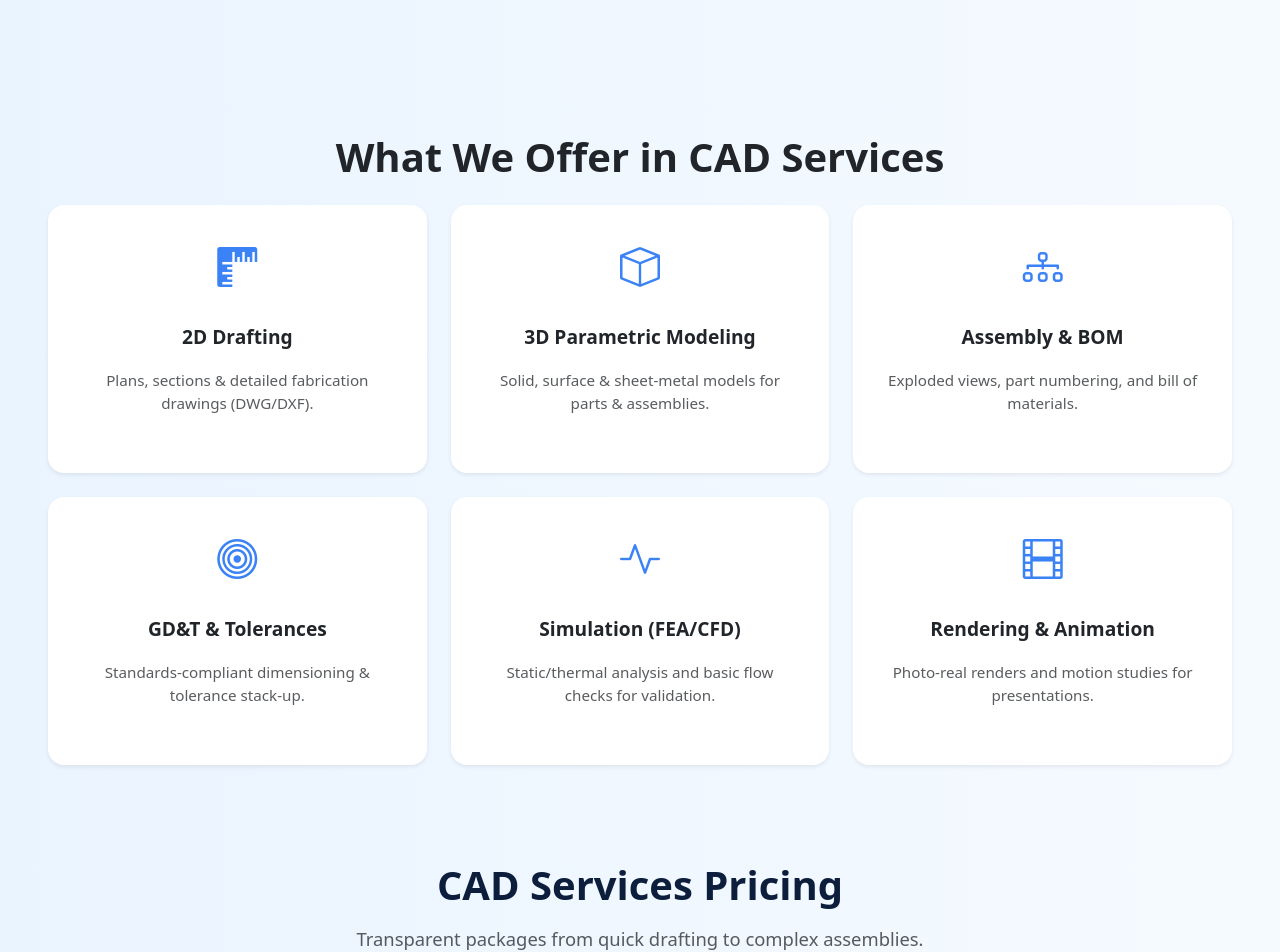
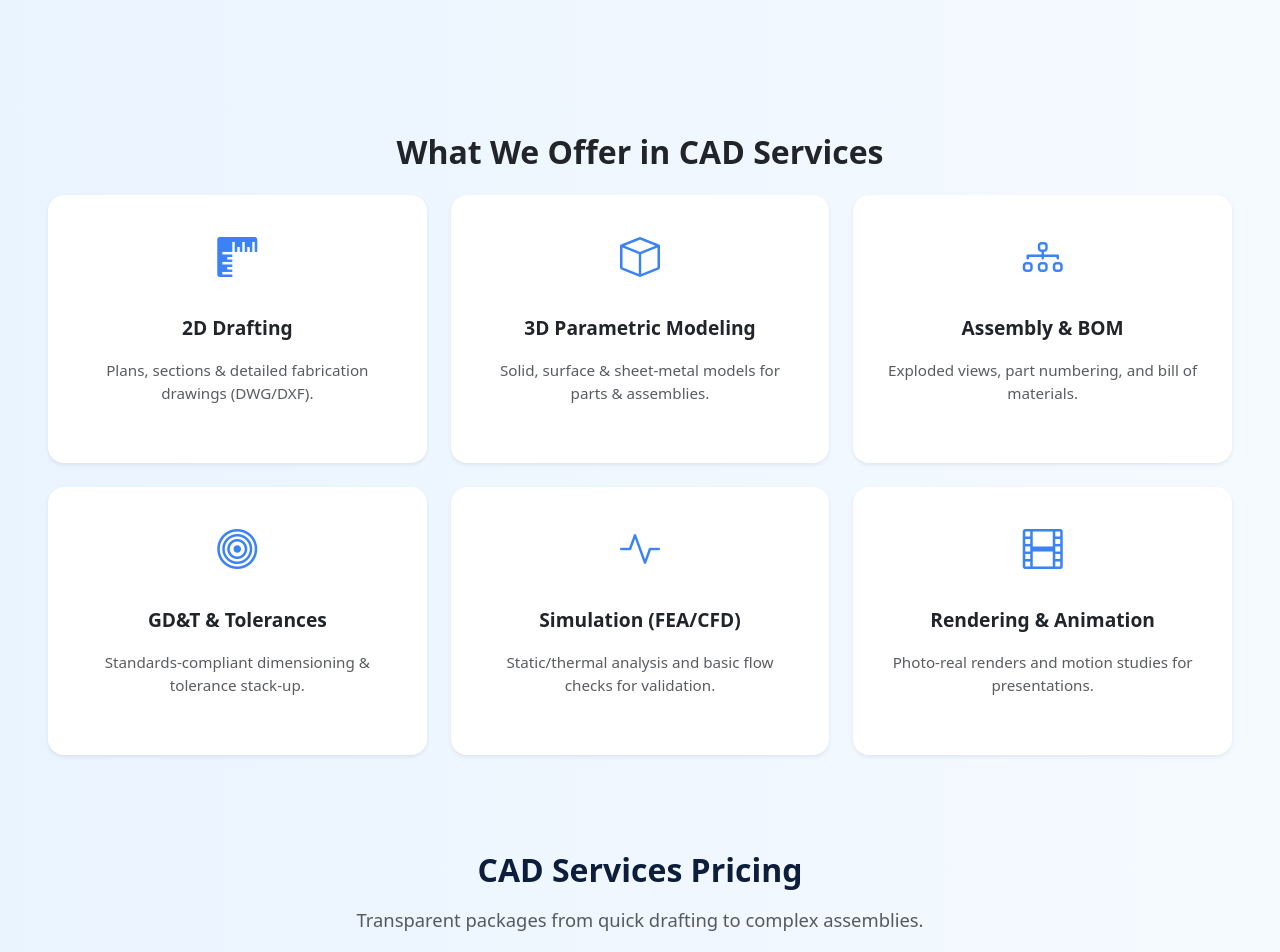
Before and after one commit to BharatDigital-Ltd-uk/BDL-website, a React (Vite) app in the folder client/: page /cad-services in a window 1280 px wide. Shown: the part 1420-2372 px from the top of the page. Built offline with nearby package versions, Linux system fonts and the light colour scheme; a web font is replaced by a local one.

Commit message:
updated font size in services

```diff
--- a/client/src/components/PricingSection.jsx
+++ b/client/src/components/PricingSection.jsx
@@ -6,7 +6,7 @@ const PricingSection = ({ sectionTitle, description, plans }) => {
   return (
     <section className="py-5 px-5" style={{ background: "linear-gradient(to right, #eaf4ff, #f5faff)" }}>
       <div className="pricing-section-container text-center">
-        <h1 className="pricing-section-title fw-bold mb-3" style={{ color: "#0c1e3c", fontSize: "2.5rem" }}>
+        <h1 className="pricing-section-title fw-bold mb-3" style={{ color: "#0c1e3c", fontSize: "2rem" }}>
           {sectionTitle}
         </h1>
         <p className="text-muted mb-5" style={{ fontSize: "1.15rem" }}>
--- a/client/src/components/ServiceFeatureSection.jsx
+++ b/client/src/components/ServiceFeatureSection.jsx
@@ -5,7 +5,7 @@ const ServiceFeatureSection = ({ sectionTitle, services }) => {
   return (
     <section className="py-5 px-5" style={{ background: "linear-gradient(to right, #eaf4ff, #f5faff)" }}>
       <div className="service-feature-container">
-        <h1 className="service-feature-title fw-bold text-center mb-4 text-dark">{sectionTitle}</h1>
+        <h1 className="service-feature-title fw-bold text-center mb-4 text-dark" style={{fontSize: '2rem'}}>{sectionTitle}</h1>
         <div className="row g-4">
           {services.map((service, index) => (
             <div className="col-md-4" key={index}>
```
